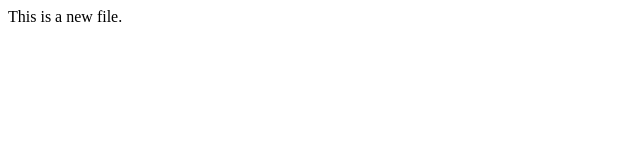
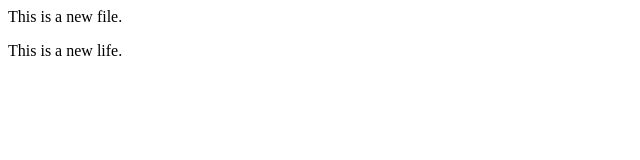
Before and after one commit to Nijin7/localrepo, a plain HTML site: page index.html in a window 1280 px wide. Shown: the whole page, without its empty margins (0-640 px from the left). Drawn offline with Linux system fonts and the light colour scheme.

Commit message:
add line

```diff
--- a/index.html
+++ b/index.html
@@ -1 +1,2 @@
 <p> This is a new file. <p/>
+   <p>This is a new life.</p>
```
